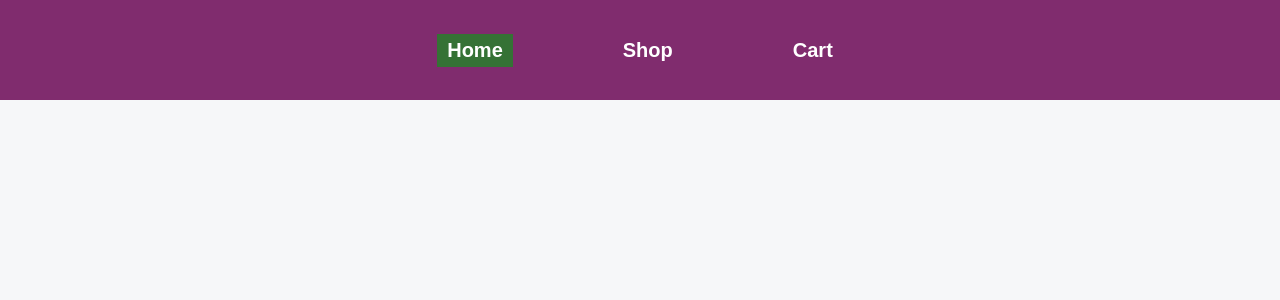
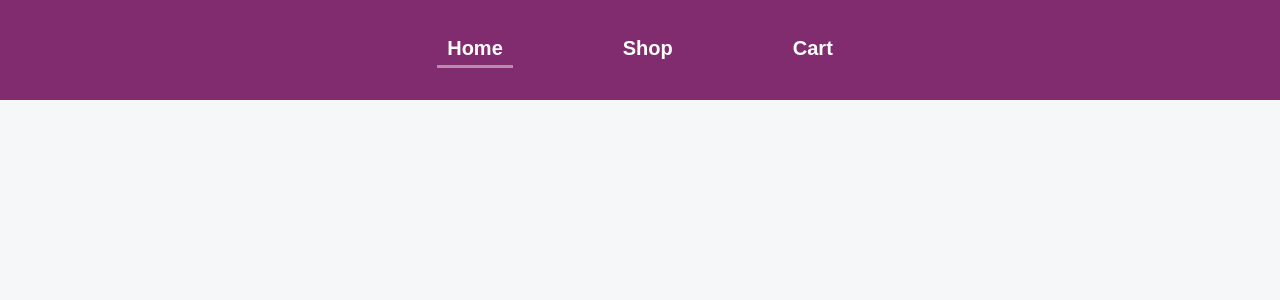
Before and after one commit to yunemak/shopping-cart, a React (Vite) app: page / in a window 1280 px wide. In both pictures the pointer is over the link "Home". Shown: the top 300 px of the page. Built offline with nearby package versions, Linux system fonts and the light colour scheme.

Commit message:
fix: Menu hover effetcs

```diff
--- a/src/components/Navbar/Navbar.module.css
+++ b/src/components/Navbar/Navbar.module.css
@@ -26,6 +26,7 @@
 }
 
 .menuLink {
+	border-bottom: 3px solid var(--color-purple);
 	padding: 5px 10px;
 	color: white;
 	font-weight: bold;
@@ -33,5 +34,5 @@
 }
 
 .menuLink:hover {
-	background-color: rgb(53, 114, 53);
+	border-bottom: 3px solid var(--color-light-purple);
 }
```
